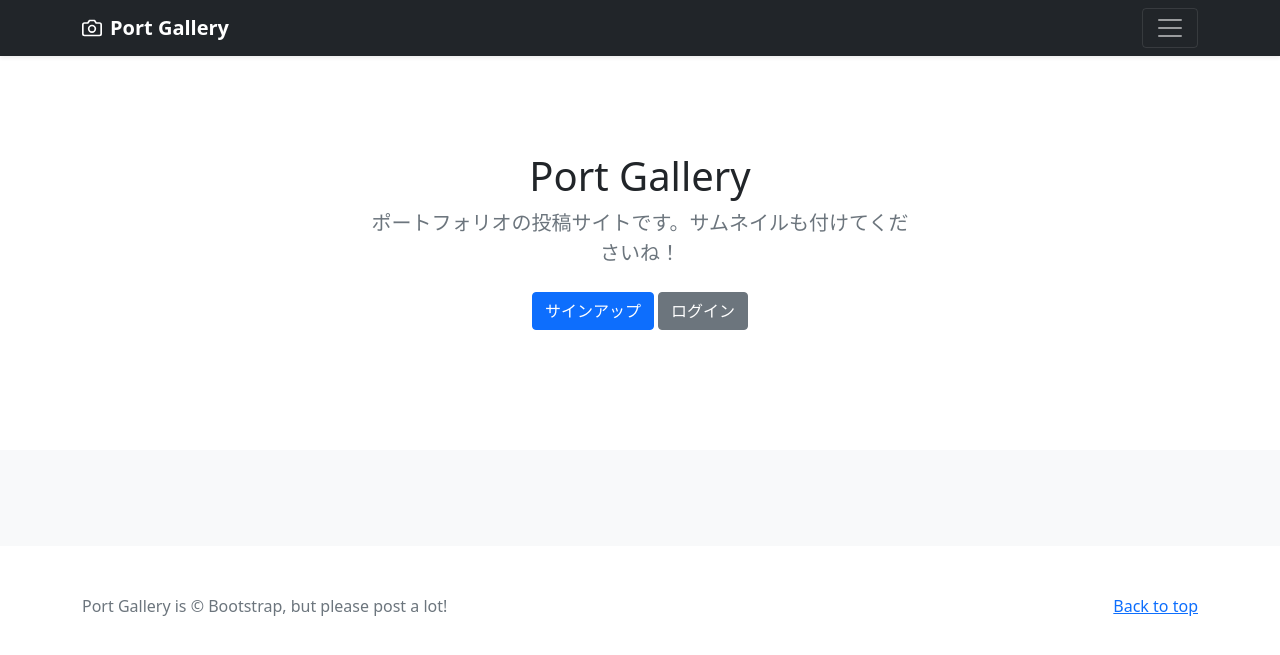
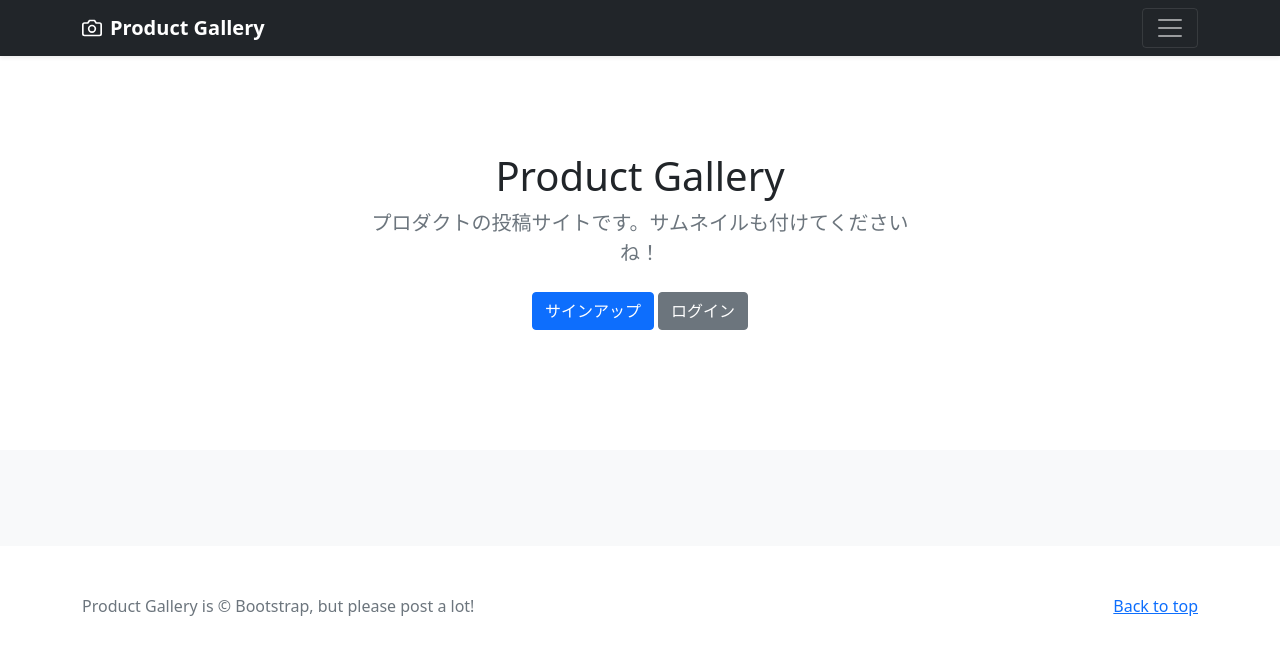
Before and after one commit to komekopan2/bookproject, a Django app: page / in a window 1280 px wide. Shown: the top 655 px of the page. Run offline with Django 4.2, Linux system fonts and the light colour scheme; data that the repository does not hold is empty.

```diff
--- a/book/templates/book/book_create.html
+++ b/book/templates/book/book_create.html
@@ -1,6 +1,6 @@
 {% extends "base.html" %}
 
-{% block title %}ポートフォリオ作成{% endblock %}
+{% block title %}プロダクト作成{% endblock %}
 {% block h1 %}書籍作成{% endblock %}
 
 
--- a/book/templates/book/book_delete.html
+++ b/book/templates/book/book_delete.html
@@ -1,6 +1,6 @@
 {% extends "base.html" %}
 
-{% block title %}ポートフォリオ削除{% endblock %}
+{% block title %}プロダクト削除{% endblock %}
 {% block h1 %}書籍削除{% endblock %}
 
 
--- a/book/templates/book/book_detail.html
+++ b/book/templates/book/book_detail.html
@@ -27,9 +27,9 @@
                 <br>
                 <!-- 1枚目の写真 -->
                 {% if object.thumbnail %}
-                <p><img src="{{ object.thumbnail.url }}"></img></p>
+                <p><img src="{{ object.thumbnail.url }}" height="500"></img></p>
                 {% else %}
-                <p><img src="{% static 'book/noimage.png' %}"></img></p>
+                <p><img src="{% static 'book/noimage.png' %}" height="500"></img></p>
                 {% endif %}
 
 
--- a/book/templates/book/book_update.html
+++ b/book/templates/book/book_update.html
@@ -1,6 +1,6 @@
 {% extends "base.html" %}
 
-{% block title %}ポートフォリオ修正{% endblock %}
+{% block title %}プロダクト修正{% endblock %}
 {% block h1 %}書籍修正{% endblock %}
 
 {% block content %}
--- a/book/templates/book/index.html
+++ b/book/templates/book/index.html
@@ -10,15 +10,15 @@
     <div class="row py-lg-5">
         <div class="col-lg-6 col-md-8 mx-auto">
             <!-- タイトルと本文 -->
-            <h1 class="fw-light">Port Gallery</h1>
+            <h1 class="fw-light">Product Gallery</h1>
             <p class="lead text-muted">
-                ポートフォリオの投稿サイトです。サムネイルも付けてくださいね！
+                プロダクトの投稿サイトです。サムネイルも付けてくださいね！
             </p>
             <p>
                 <!-- ナビゲーションボタン -->
                 {% if request.user.is_authenticated %}
                 <!-- ログイン中のボタン -->
-                <a href="{% url 'create-book' %}" class="btn btn-primary my-2">ポートフォリオ登録</a>
+                <a href="{% url 'create-book' %}" class="btn btn-primary my-2">プロダクト登録</a>
                 <a href="{% url 'accounts:logout' %}" class="btn btn-secondary my-2">ログアウト</a>
                 {% else %}
                 <!-- ログイン状態ではない場合のボタン -->
@@ -48,19 +48,18 @@
                         height="225" xmlns="http://www.w3.org/2000/svg" role="img" aria-label="Placeholder: Thumbnail"
                         preserveAspectRatio="xMidYMid slice" focusable="false">
 
-                    <title>Placeholder</title>
-                    <rect width="100%" height="100%" fill="#55595c" />
-                    </img>
+
                     {% else %}
                     <img src="{% static 'book/noimage.png' %}" class="bd-placeholder-img card-img-top" width="100%"
                         height="225" xmlns="http://www.w3.org/2000/svg" role="img" aria-label="Placeholder: Thumbnail"
                         preserveAspectRatio="xMidYMid slice" focusable="false">
 
+
+                    {% endif %}
                     <title>Placeholder</title>
                     <rect width="100%" height="100%" fill="#55595c" />
-                    </img>
-                </div>
-                {% endif %}
+
+
                     <!-- タイトルとボタンを出力するブロック -->
                     <div class="card-body">
                         <p class="card-text">
--- a/book/templates/book/review_form.html
+++ b/book/templates/book/review_form.html
@@ -6,7 +6,7 @@
 {% block content %}
 <form method="post" class="p-4 m-4 bg-light border border-success rounded form-group">
     {% csrf_token %}
-    <label>対象書籍</label>
+    <label>対象プロダクト</label>
     <input class="form-control" value="{{book.title}}" readonly>
     <label>タイトル</label>
     <input class="form-control" name="title">
--- a/templates/base.html
+++ b/templates/base.html
@@ -11,7 +11,7 @@
     <meta name="generator" content="Hugo 0.84.0">
 
 
-    <title>{% block title %}{% endblock title %}| Port Gallery</title>
+    <title>{% block title %}{% endblock title %}| Product Gallery</title>
     <!-- staticでfavicon.icoのURLを生成する -->
     <link rel="icon" type="image/x-icon" href={% static 'assets/favicon.ico' %} />
 
@@ -48,9 +48,9 @@
                         <!-- ヘッダーのタイトルと本文-->
                         <h4 class="text-white">お気に入りを見つけよう！</h4>
                         <p class="text-muted">
-                            誰でも参加できるポートフォリオ投稿サイトです。
+                            誰でも参加できるプロダクト投稿サイトです。
                             <br>
-                            自分で制作したポートフォリオなら何でもオッケー！
+                            自分で制作したプロダクトなら何でもオッケー！
                             コメントも付けてみてください！
                         </p>
                     </div>
@@ -60,8 +60,8 @@
                             <!-- ナビゲーションメニュー-->
                             {% if request.user.is_authenticated %}
                             <!-- ログイン中のメニュー-->
-                            <li><a href="{% url 'index' %}" class="text-white">ポートフォリオ一覧</a></li>
-                            <li><a href="{% url 'create-book' %}" class="text-white">ポートフォリオ登録</a></li>
+                            <li><a href="{% url 'index' %}" class="text-white">プロダクト一覧</a></li>
+                            <li><a href="{% url 'create-book' %}" class="text-white">プロダクト登録</a></li>
                             <li><a href="{% url 'accounts:logout' %}" class="text-white">ログアウト</a></li>
                             {% else %}
                             <!-- ログイン状態ではない場合のメニュー-->
@@ -85,7 +85,7 @@
                         <circle cx="12" cy="13" r="4" />
                     </svg>
                     <!-- リンクテキスト-->
-                    <strong>Port Gallery</strong>
+                    <strong>Product Gallery</strong>
                 </a>
                 <!-- トグルボタン-->
                 <button class="navbar-toggler" type="button" data-bs-toggle="collapse" data-bs-target="#navbarHeader"
@@ -111,7 +111,7 @@
             </p>
             <!-- フッターのテキストを任意のものに書き換え-->
             <p class="mb-1">
-                Port Gallery is &copy; Bootstrap, but please post a lot!</p>
+                Product Gallery is &copy; Bootstrap, but please post a lot!</p>
         </div>
     </footer>
 
```
Also changed, not shown: media/6643.jpg (added), media/6643_VUBCv2b.jpg (added), media/スクリーンショット_2023-03-22_231307_J5etK30.png (added). Lines whose indentation alone changed are shown as unchanged.
